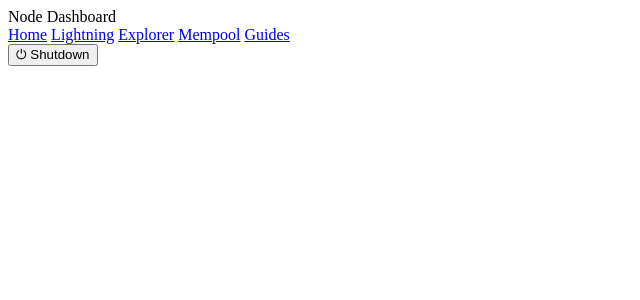
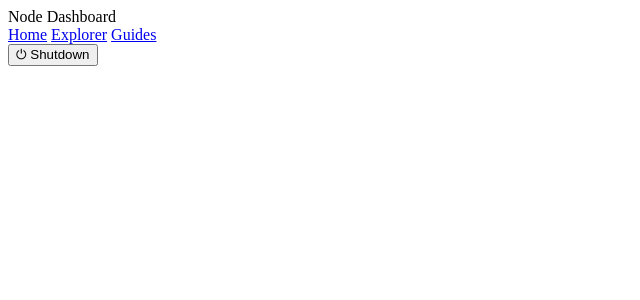
Before and after one commit to dgnelsonoz/dashboard, a PHP site: page /header.php in a window 1280 px wide. Shown: the top 300 px of the page, without its empty margins (0-640 px from the left). Run offline with PHP 8.4, Linux system fonts and the light colour scheme; data that the repository does not hold is empty.

Commit message:
Condition dashboard services on node type

```diff
--- a/public/index.php
+++ b/public/index.php
@@ -78,7 +78,7 @@ if ($isDemoServiceView) {
   <link rel="icon" href="/assets/icons/favicon-16x16.png?v=5" type="image/png" sizes="16x16">
   <link rel="icon" href="/assets/icons/favicon-32x32.png?v=5" type="image/png" sizes="32x32">
   <link rel="apple-touch-icon" href="/assets/icons/apple-touch-icon.png?v=5" sizes="180x180">
-  <script src="/assets/app.js?v=37" defer></script>
+  <script src="/assets/app.js?v=40" defer></script>
 </head>
 
 <body class="app-body<?php echo ' view-' . htmlspecialchars($view, ENT_QUOTES); ?><?php echo $isDemo ? ' demo-mode' : ''; ?>">
--- a/views/header.php
+++ b/views/header.php
@@ -9,9 +9,9 @@
     <div class="site-header-controls">
       <nav class="site-nav">
         <a href="/" class="nav-link<?php echo ($view === 'home') ? ' nav-link-active' : ''; ?>">Home</a>
-        <a href="/?view=rtl" class="nav-link<?php echo ($view === 'rtl') ? ' nav-link-active' : ''; ?>">Lightning</a>
+        <a href="/?view=rtl" class="nav-link<?php echo ($view === 'rtl') ? ' nav-link-active' : ''; ?>" data-full-node-only hidden>Lightning</a>
         <a href="/?view=explorer" class="nav-link<?php echo ($view === 'explorer') ? ' nav-link-active' : ''; ?>">Explorer</a>
-        <a href="/?view=mempool" class="nav-link<?php echo ($view === 'mempool') ? ' nav-link-active' : ''; ?>">Mempool</a>
+        <a href="/?view=mempool" class="nav-link<?php echo ($view === 'mempool') ? ' nav-link-active' : ''; ?>" data-full-node-only hidden>Mempool</a>
         <a href="/?view=guides" class="nav-link<?php echo ($view === 'guides') ? ' nav-link-active' : ''; ?>">Guides</a>
       </nav>
       <button class="shutdown-button" type="button" aria-label="<?php echo $isDemo ? 'Shutdown unavailable in demo mode' : 'Shutdown'; ?>"<?php echo $isDemo ? ' disabled title="Unavailable in demo mode"' : ''; ?>>
```
Also changed, not shown: views/home.php (+6 -2 lines), public/assets/app.js.
